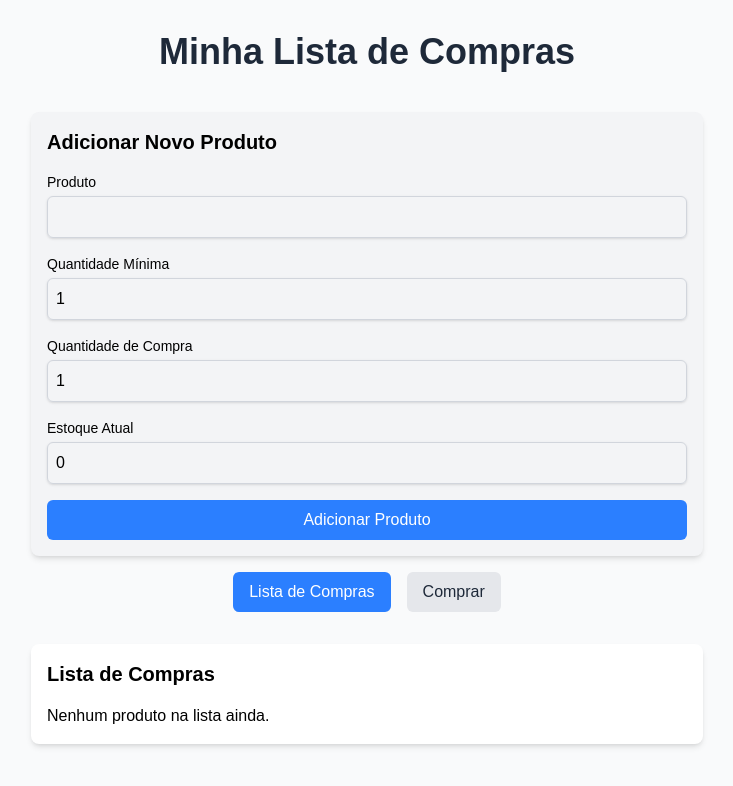
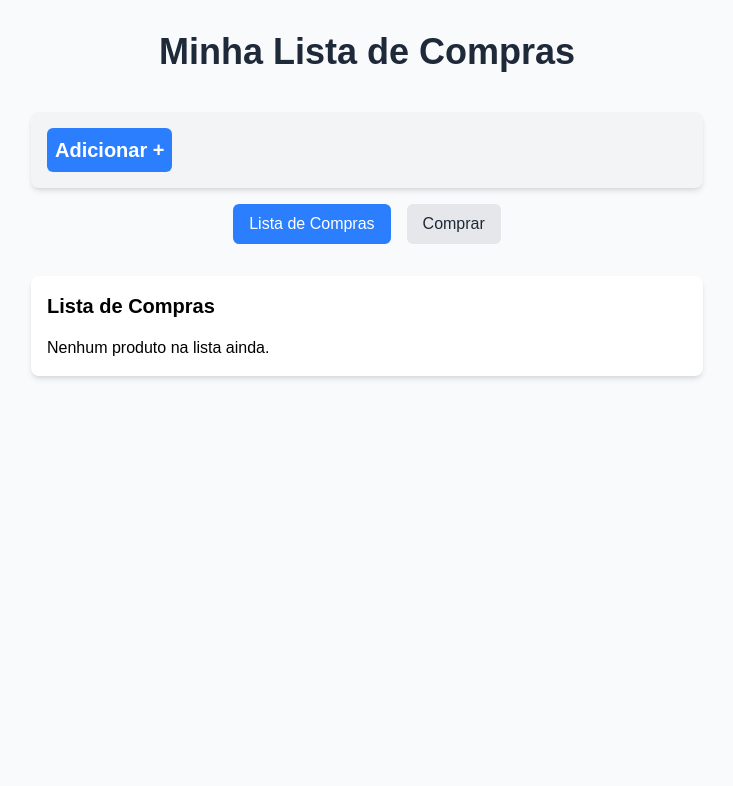
Before and after one commit to KCHAGAS94/lista-compras, a Next.js app: page / in a window 1280 px wide. Shown: the top 786 px of the page, without its empty margins (273-1006 px from the left). Built offline with nearby package versions, Linux system fonts and the light colour scheme.

Commit message:
ocultar add produto e ocultar add produto

```diff
--- a/app/components/lista-compras/AddProduct.tsx
+++ b/app/components/lista-compras/AddProduct.tsx
@@ -9,6 +9,7 @@ export const AddProduct = () => {
     const [minQuantity, setMinQuantity] = useState(1);
     const [buyQuantity, setBuyQuantity] = useState(1);
     const [currentStock, setCurrentStock] = useState(0);
+    const [isFormVisible, setIsFormVisible] = useState(false); // New state for form visibility
 
     const handleSubmit = (e: React.FormEvent) => {
         e.preventDefault();
@@ -18,12 +19,22 @@ export const AddProduct = () => {
             setMinQuantity(1);
             setBuyQuantity(1);
             setCurrentStock(0);
+            setIsFormVisible(false); // Hide form after adding product
         }
     };
 
     return (
-        <form onSubmit={handleSubmit} className="p-4 bg-gray-100 rounded-lg shadow-md">
-            <h2 className="text-xl font-semibold mb-4 text-black">Adicionar Novo Produto</h2>
+        <div className="p-4 bg-gray-100 rounded-lg shadow-md">
+            <button
+                onClick={() => setIsFormVisible(!isFormVisible)}
+                className=" bg-blue-500 text-white p-2 rounded-md hover:bg-blue-600 flex justify-between items-center"
+            >
+                <h2 className="text-xl font-semibold"><span>{isFormVisible ? 'Adicionar --' : 'Adicionar +'}</span></h2>
+
+            </button>
+
+            {isFormVisible && (
+                <form onSubmit={handleSubmit} className="mt-4">
                     <div className="mb-4">
                         <label htmlFor="name" className="block text-sm font-medium text-black">
                             Produto
@@ -81,10 +92,12 @@ export const AddProduct = () => {
                     </div>
                     <button
                         type="submit"
-                className="w-full bg-blue-500 text-white p-2 rounded-md hover:bg-blue-600"
+                        className="bg-blue-500 text-white p-2 rounded-md hover:bg-blue-600"
                     >
                         Adicionar Produto
                     </button>
                 </form>
+            )}
+        </div>
     );
 };
```
Lines whose indentation alone changed are shown as unchanged.
